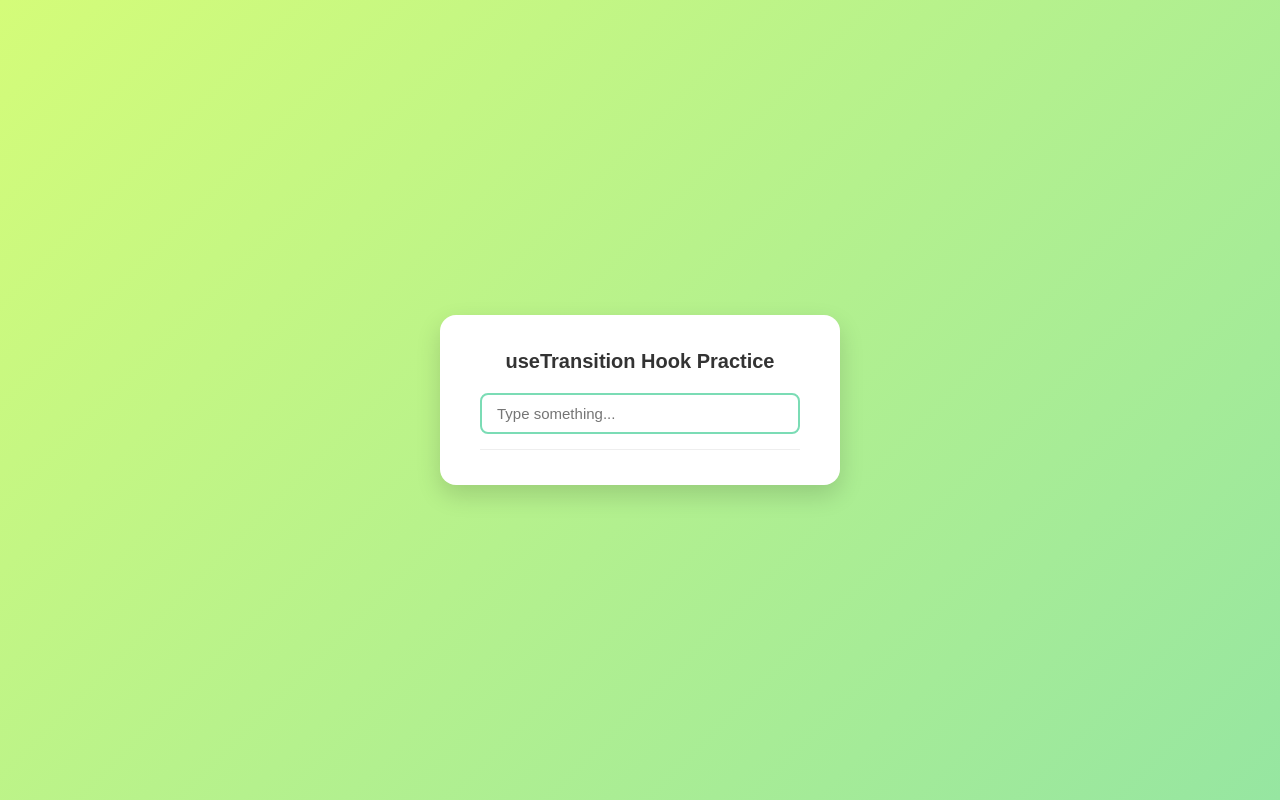
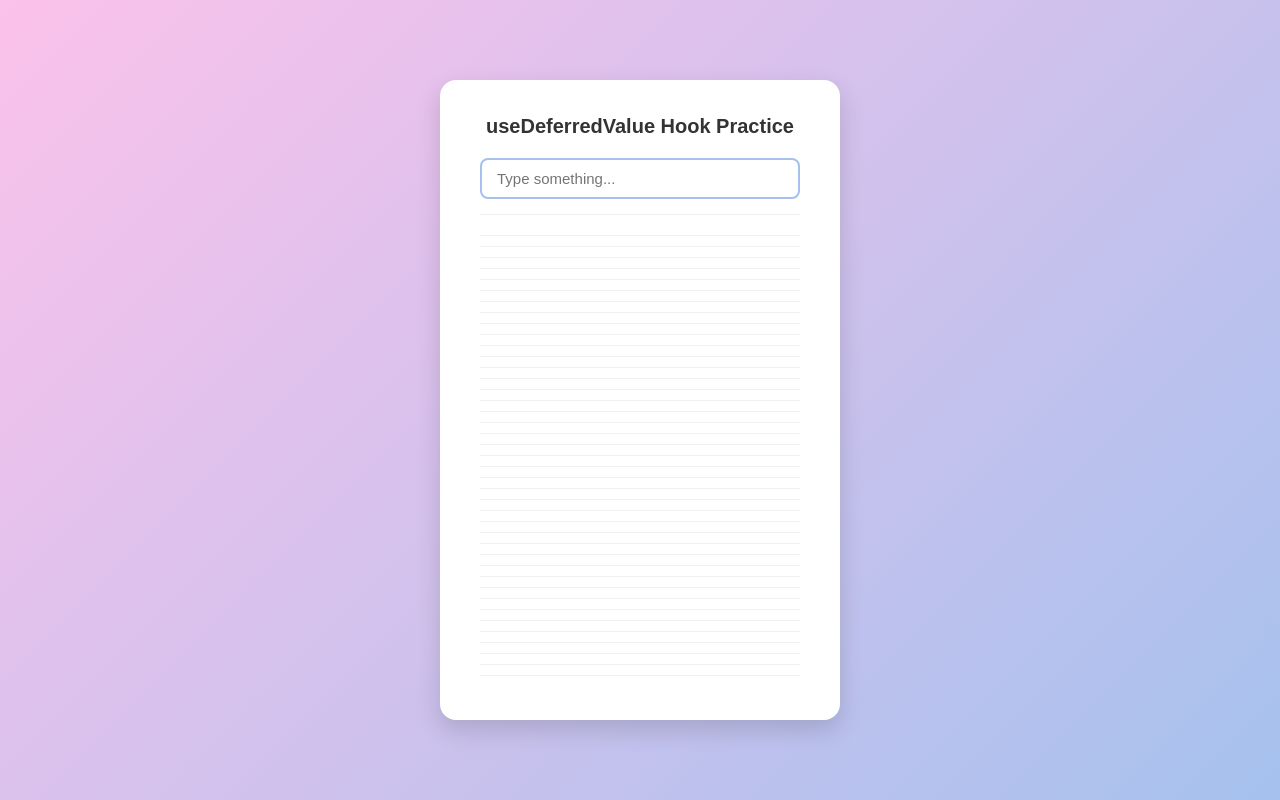
Before and after one commit to thebilalkhokhar/React_Practice, a React (Vite) app in the folder Hooks Practice/: page / in a window 1280 px wide. Built offline with nearby package versions, Linux system fonts and the light colour scheme.

Commit message:
UseDeferredValue Hook Added

```diff
--- a/Hooks Practice/src/App.jsx
+++ b/Hooks Practice/src/App.jsx
@@ -10,6 +10,7 @@ import UseCustomHook from "./Hooks/Custom Hooks/UseCustomHook";
 import ModalExample from "./Hooks/UseLayoutEffectHook/ModalExample";
 import React from "react";
 import UseTransitionHook from "./Hooks/UseTransitionHook/UseTransitionHook";
+import UseDeferredValueHook from "./Hooks/UseDeferredValueHook/UseDefferedValue";
 function App() {
   return (
     <>
@@ -26,7 +27,8 @@ function App() {
       {/* <UseCallBackHook /> */}
       {/* <UseCustomHook /> */}
       {/* <ModalExample /> */}
-      <UseTransitionHook />
+      {/* <UseTransitionHook /> */}
+      <UseDeferredValueHook />
     </>
   );
 }
--- /dev/null
+++ b/Hooks Practice/src/Hooks/UseDeferredValueHook/List.jsx
@@ -0,0 +1,30 @@
+import React, { useDeferredValue, useEffect, useMemo } from "react";
+
+const List = ({ input }) => {
+  const deferredValue = useDeferredValue(input);
+  const LIST_SIZE = 20000;
+
+  const list = useMemo(() => {
+    const l = [];
+    for (let i = 0; i < LIST_SIZE; i++) {
+      l.push(deferredValue);
+    }
+    return l;
+  }, [deferredValue]);
+
+  useEffect(() => {
+    console.log(`Input: ${input}, Deferred Value: ${deferredValue}`);
+  }, [input, deferredValue]);
+
+  return (
+    <div className="deferred-list">
+      {list.map((item, index) => (
+        <div key={index} className="deferred-item">
+          {item}
+        </div>
+      ))}
+    </div>
+  );
+};
+
+export default List;
--- /dev/null
+++ b/Hooks Practice/src/Hooks/UseDeferredValueHook/UseDeferredValueHook.css
@@ -0,0 +1,73 @@
+/* Full page centered layout */
+.deferred-container {
+  height: 100vh;
+  display: flex;
+  justify-content: center;
+  align-items: center;
+  background: linear-gradient(135deg, #fbc2eb, #a6c1ee);
+  font-family: "Poppins", sans-serif;
+}
+
+/* Main card */
+.deferred-box {
+  background: #ffffff;
+  width: 400px;
+  padding: 35px 40px;
+  border-radius: 16px;
+  box-shadow: 0 10px 25px rgba(0, 0, 0, 0.15);
+  text-align: center;
+  max-height: 80vh;
+  display: flex;
+  flex-direction: column;
+}
+
+/* Title */
+.deferred-title {
+  margin-bottom: 20px;
+  font-size: 20px;
+  font-weight: 600;
+  color: #333;
+}
+
+/* Input field */
+.deferred-input {
+  padding: 10px 15px;
+  border: 2px solid #a6c1ee;
+  border-radius: 8px;
+  outline: none;
+  font-size: 15px;
+  width: 100%;
+  margin-bottom: 15px;
+  transition: 0.3s;
+}
+
+.deferred-input:focus {
+  border-color: #7b9de3;
+  box-shadow: 0 0 8px rgba(123, 157, 227, 0.3);
+}
+
+/* Scrollable list area */
+.deferred-list {
+  flex-grow: 1;
+  overflow-y: auto;
+  border-top: 1px solid #eee;
+  padding-top: 10px;
+}
+
+/* List items */
+.deferred-item {
+  padding: 5px 0;
+  font-size: 14px;
+  color: #555;
+  border-bottom: 1px solid #f2f2f2;
+}
+
+/* Optional scrollbar styling */
+.deferred-list::-webkit-scrollbar {
+  width: 6px;
+}
+
+.deferred-list::-webkit-scrollbar-thumb {
+  background-color: #bbb;
+  border-radius: 3px;
+}
--- /dev/null
+++ b/Hooks Practice/src/Hooks/UseDeferredValueHook/UseDefferedValue.jsx
@@ -0,0 +1,29 @@
+import { useState } from "react";
+import List from "../UseDeferredValueHook/List";
+import "./UseDeferredValueHook.css";
+
+export default function UseDeferredValueHook() {
+  const [input, setInput] = useState("");
+
+  function handleChange(e) {
+    setInput(e.target.value);
+  }
+
+  return (
+    <div className="deferred-container">
+      <div className="deferred-box">
+        <h2 className="deferred-title">useDeferredValue Hook Practice</h2>
+
+        <input
+          type="text"
+          value={input}
+          onChange={handleChange}
+          placeholder="Type something..."
+          className="deferred-input"
+        />
+
+        <List input={input} />
+      </div>
+    </div>
+  );
+}
```
